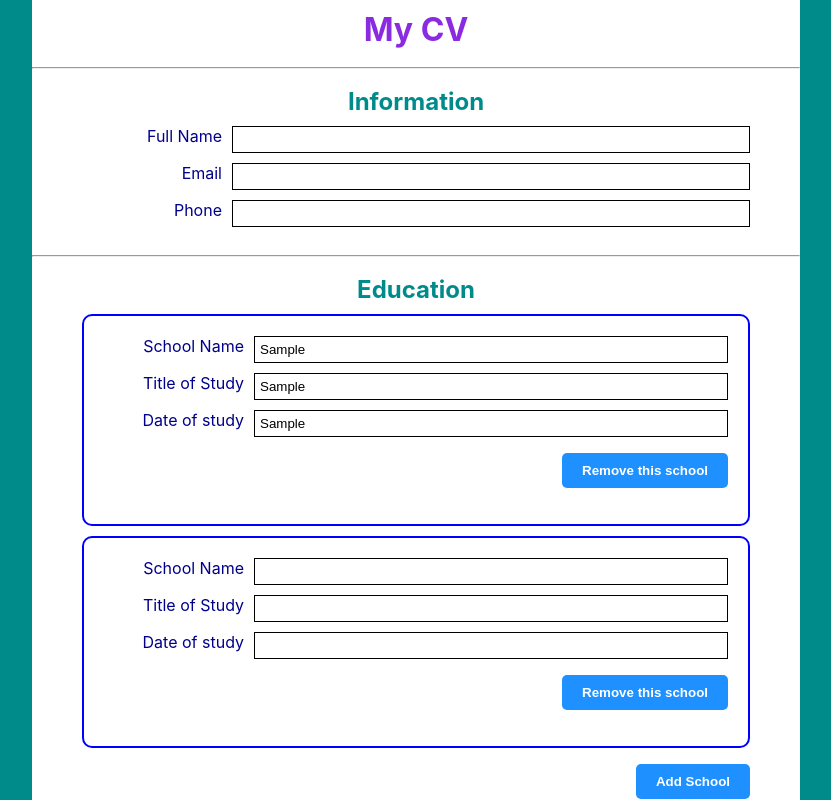
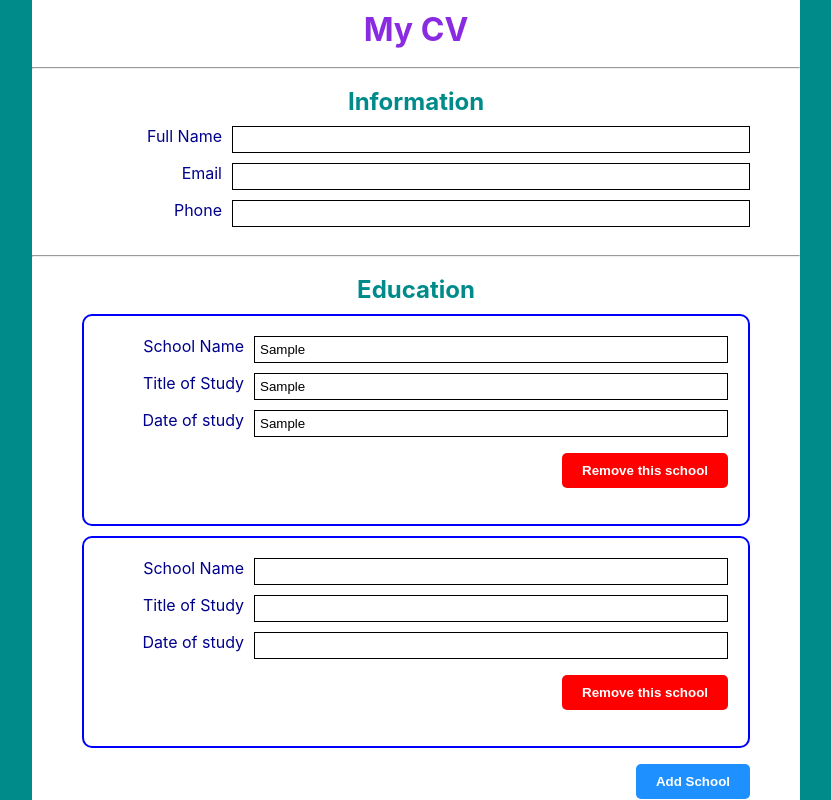
Before and after one commit to SonDo580/CV-application, a React (Create React App) app: page / in a window 1280 px wide. Both pictures are taken after typing "Sample", "Sample", "Sample" into the empty fields and a click on the button "Add School". Shown: the top 800 px of the page, without its empty margins (224-1055 px from the left). Built offline with nearby package versions, Linux system fonts and the light colour scheme.

Commit message:
Add class danger to 'remove' button

```diff
--- a/src/components/School.js
+++ b/src/components/School.js
@@ -58,6 +58,7 @@ class School extends Component {
               {this.props.removeAllowed ? (
                 <button
                   type="button"
+                  className="danger"
                   onClick={() => this.props.removeSchool(this.props.id)}
                 >
                   Remove this school
```
